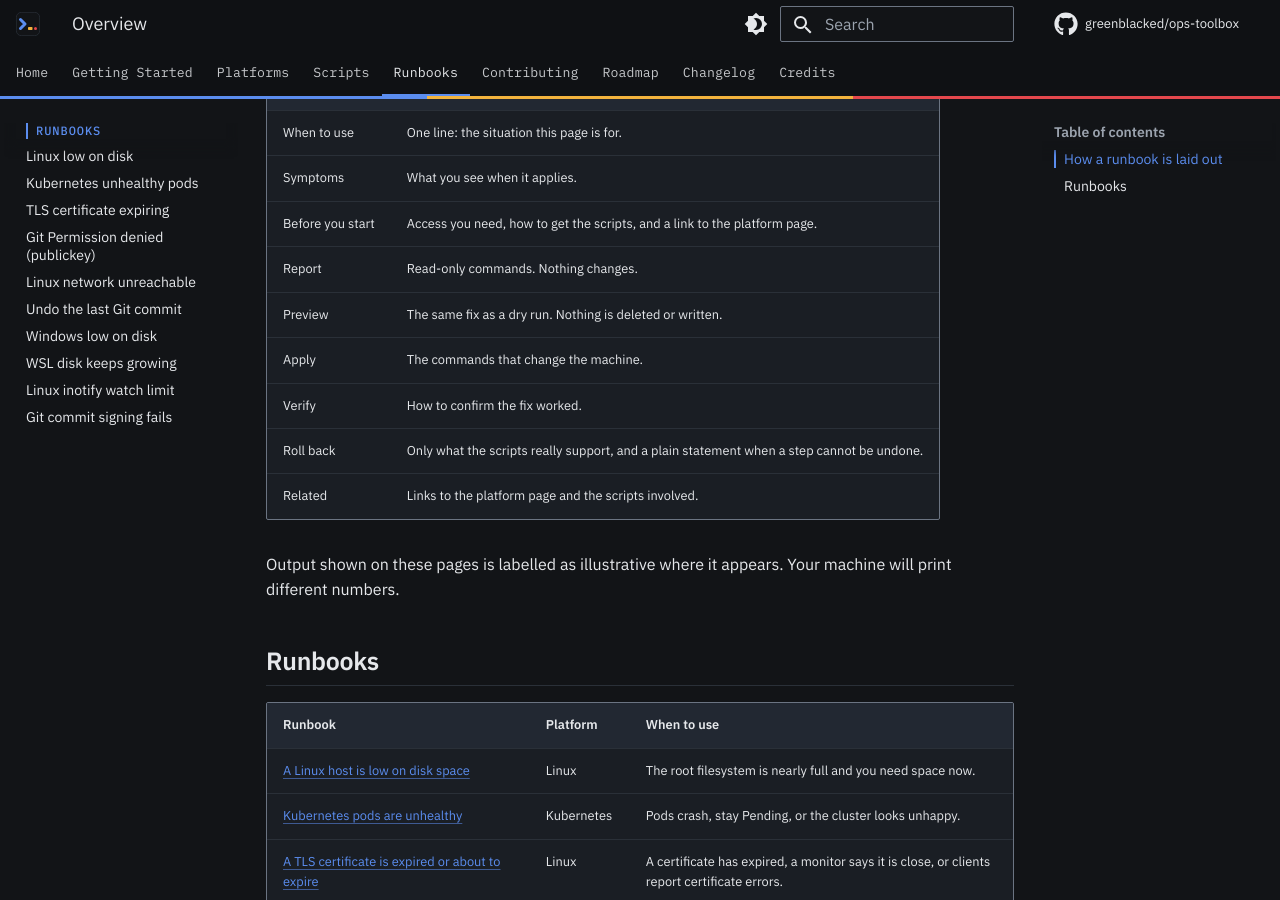
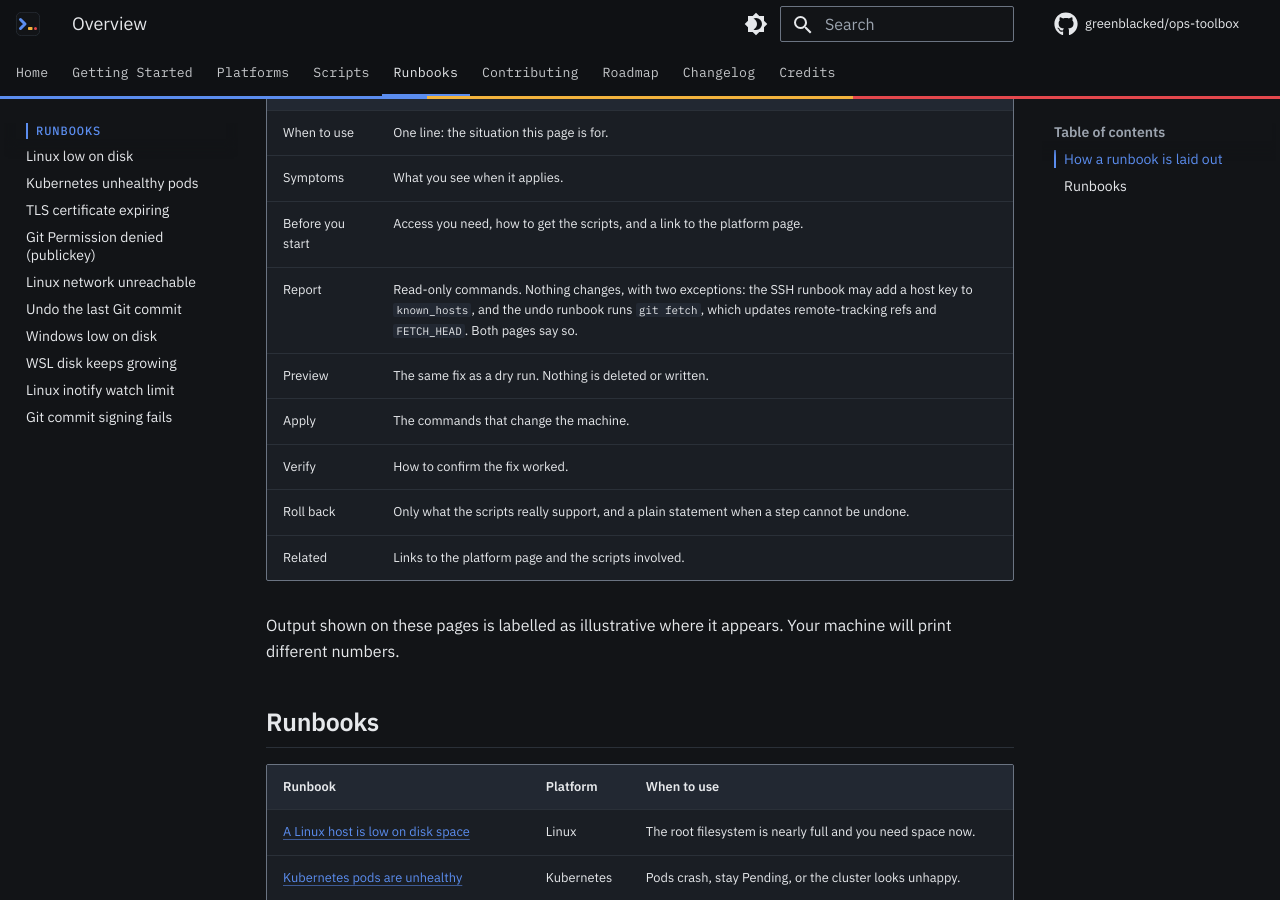
Before and after one commit to greenblacked/ops-toolbox, an MkDocs documentation site: the page built from docs/runbooks/index.md, in a window 1280 px wide and 900 px high, scrolled down 517 px. Built offline with MkDocs 1.6.1 and Material for MkDocs 9.7.7, drawn with Linux system fonts in a browser that asks for light colours; comment, search, counter and statistics services are not loaded.

Commit message:
docs(runbooks): qualify the read-only Report promise
Name the exceptions: the SSH runbook may write known_hosts and the
undo runbook runs git fetch, which updates remote-tracking refs and
FETCH_HEAD.

```diff
--- a/docs/runbooks/index.md
+++ b/docs/runbooks/index.md
@@ -19,7 +19,7 @@ hurry.
 | When to use | One line: the situation this page is for. |
 | Symptoms | What you see when it applies. |
 | Before you start | Access you need, how to get the scripts, and a link to the platform page. |
-| Report | Read-only commands. Nothing changes. |
+| Report | Read-only commands. Nothing changes, with two exceptions: the SSH runbook may add a host key to `known_hosts`, and the undo runbook runs `git fetch`, which updates remote-tracking refs and `FETCH_HEAD`. Both pages say so. |
 | Preview | The same fix as a dry run. Nothing is deleted or written. |
 | Apply | The commands that change the machine. |
 | Verify | How to confirm the fix worked. |
```
